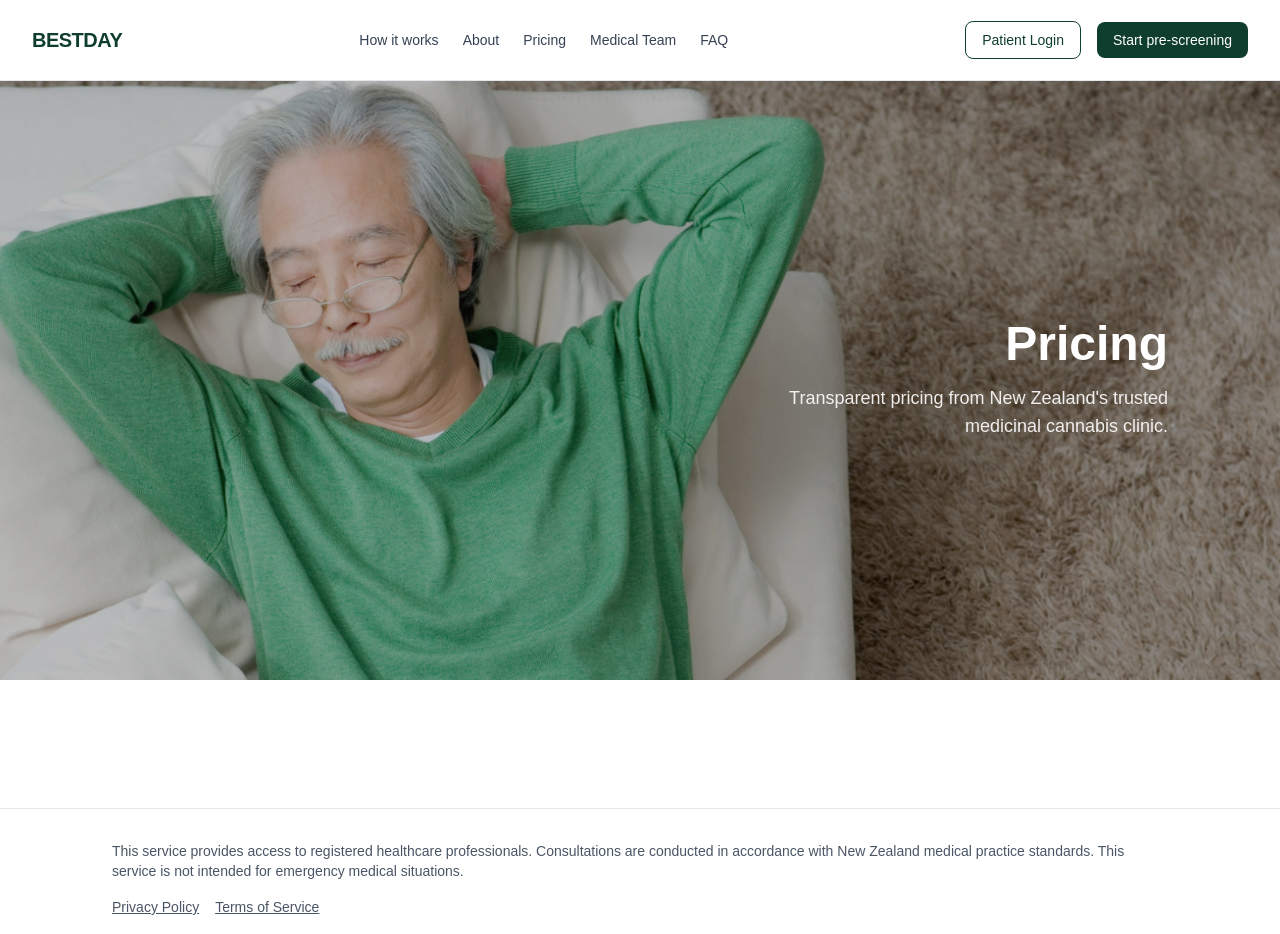
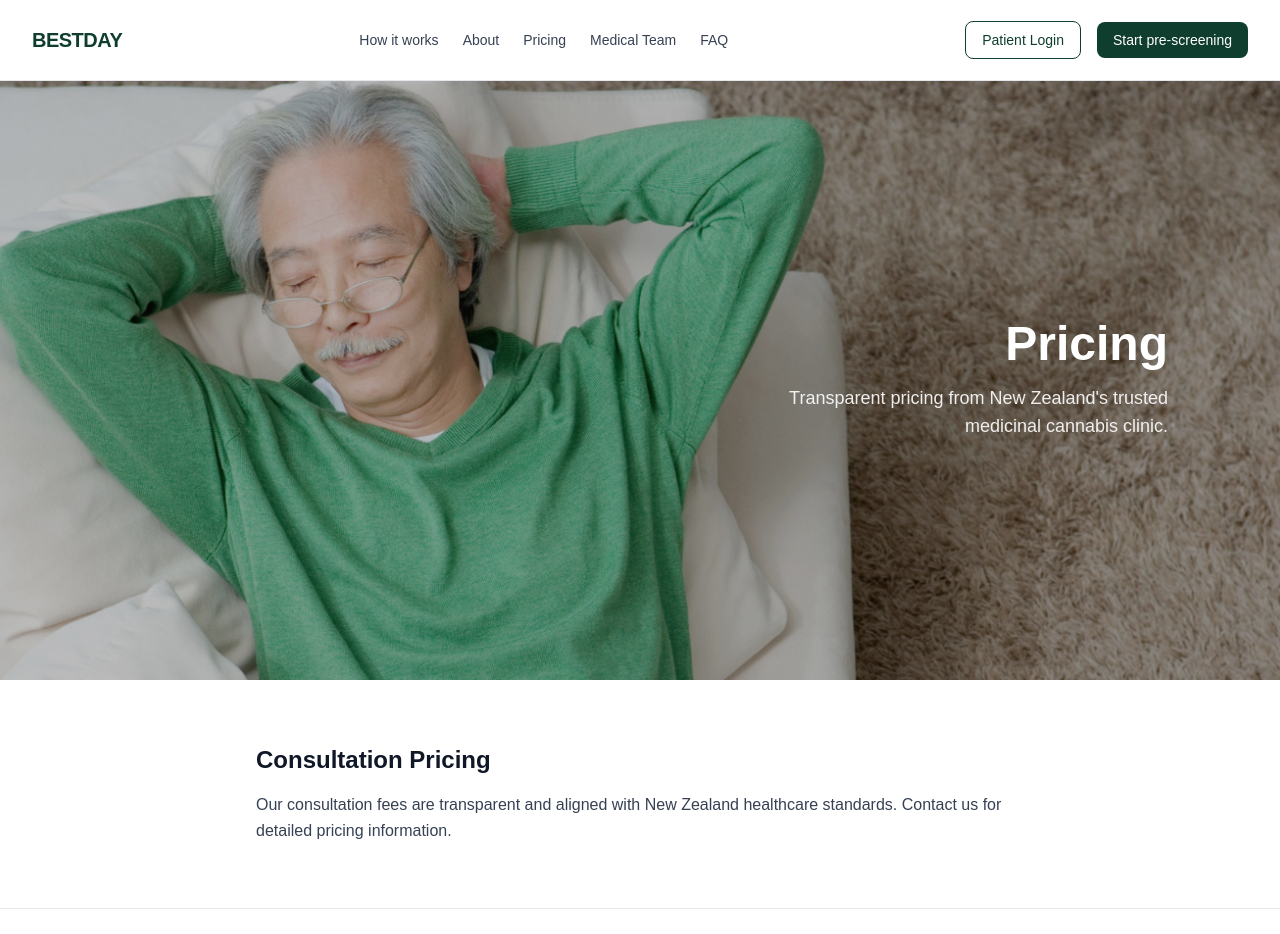
Before and after one commit to marktulloch/bestday, a Next.js app: page /pricing in a window 1280 px wide. Shown: the top 934 px of the page. Built offline with nearby package versions, Linux system fonts and the light colour scheme.

Commit message:
Fix layout children build errors

```diff
--- a/app/medical-team/page.tsx
+++ b/app/medical-team/page.tsx
@@ -37,7 +37,14 @@ export default function MedicalTeamPage() {
       {/* PAGE CONTENT */}
       <Section>
         <Container>
-          {/* Existing medical team content goes here */}
+          <div className="max-w-3xl mx-auto">
+            <h2 className="text-2xl font-semibold text-gray-900 mb-4">
+              Our Healthcare Professionals
+            </h2>
+            <p className="text-gray-700 leading-relaxed">
+              Our team of registered healthcare professionals is committed to providing safe, compliant, and patient-focused medicinal cannabis consultations.
+            </p>
+          </div>
         </Container>
       </Section>
     </>
--- a/app/pricing/page.tsx
+++ b/app/pricing/page.tsx
@@ -40,7 +40,14 @@ export default function PricingPage() {
       {/* PAGE CONTENT */}
       <Section>
         <Container>
-          {/* Your pricing tables / cards go here */}
+          <div className="max-w-3xl mx-auto">
+            <h2 className="text-2xl font-semibold text-gray-900 mb-4">
+              Consultation Pricing
+            </h2>
+            <p className="text-gray-700 leading-relaxed">
+              Our consultation fees are transparent and aligned with New Zealand healthcare standards. Contact us for detailed pricing information.
+            </p>
+          </div>
         </Container>
       </Section>
     </>
```
